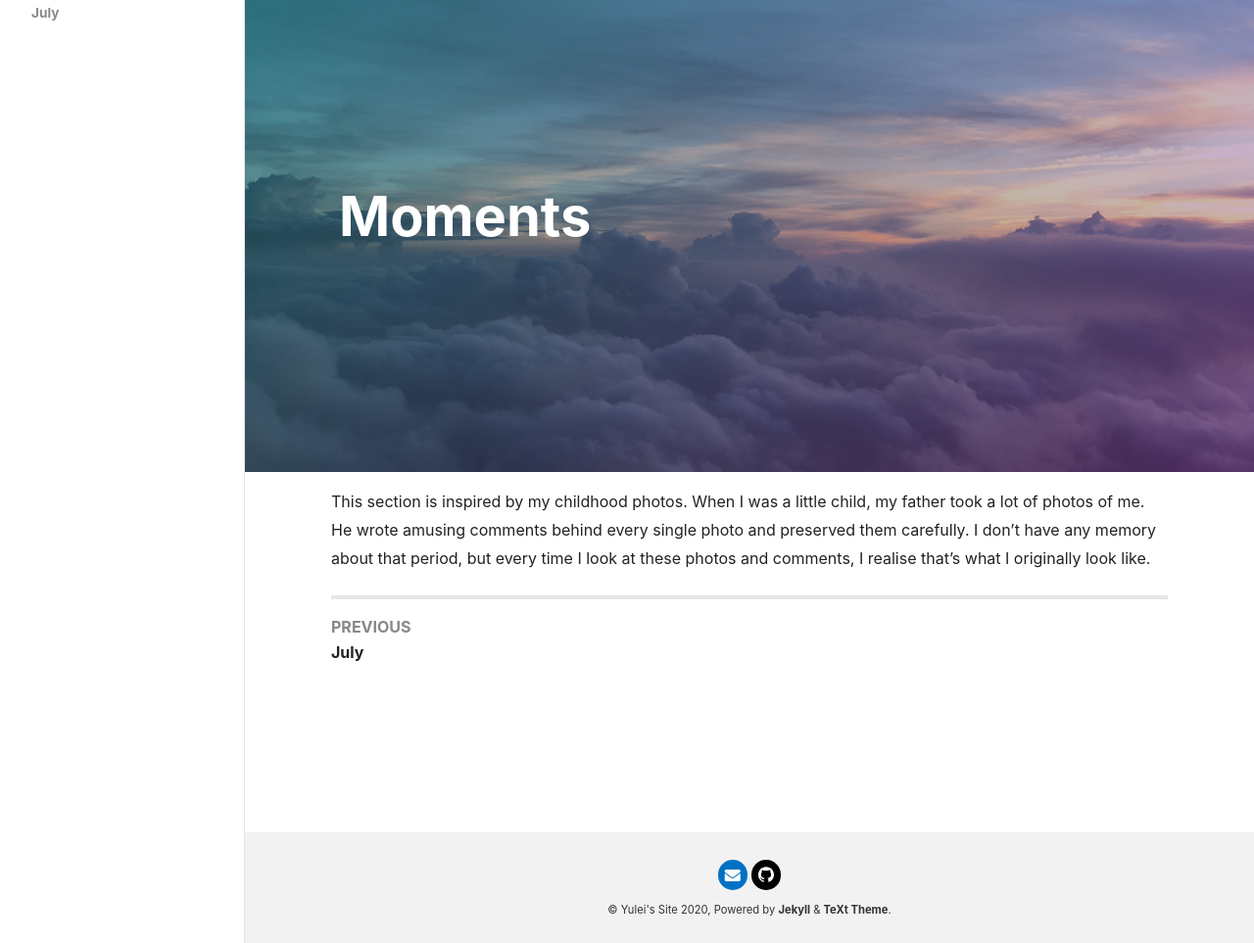
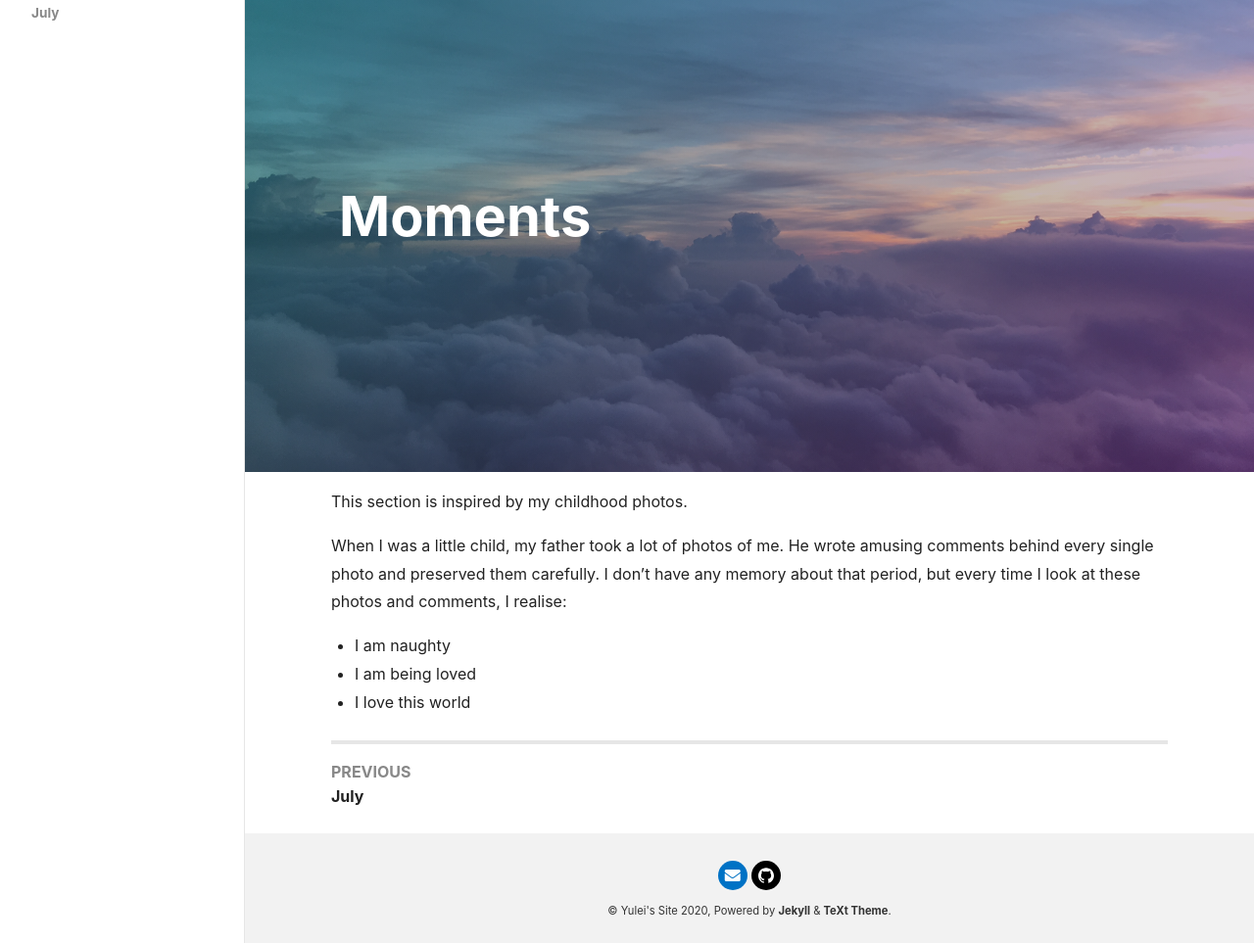
Before and after one commit to Yuleii/Yuleii.github.io, a Jekyll site: the page built from moments.md, in a window 1280 px wide, cut to the strip 94-1057 px from the top of the page. Shown: the whole strip at 98% size. Built offline with Jekyll 4.4.1, drawn with Linux system fonts in a browser that asks for light colours; nearby versions of some CDN libraries; comment, search, counter and statistics services are not loaded.

```diff
--- a/moments.md
+++ b/moments.md
@@ -16,7 +16,13 @@
     nav: moments
 ---
 
-This section is inspired by my childhood photos. When I was a little child, my father took a lot of photos of me. He wrote amusing comments behind every single photo and preserved them carefully. I don't have any memory about that period, but every time I look at these photos and comments, I realise that's what I originally look like.
+This section is inspired by my childhood photos.
+
+When I was a little child, my father took a lot of photos of me. He wrote amusing comments behind every single photo and preserved them carefully. I don't have any memory about that period, but every time I look at these photos and comments, I realise:
+- I am naughty
+- I am being loved
+- I love this world
+
 
 
 <!--more-->
```
